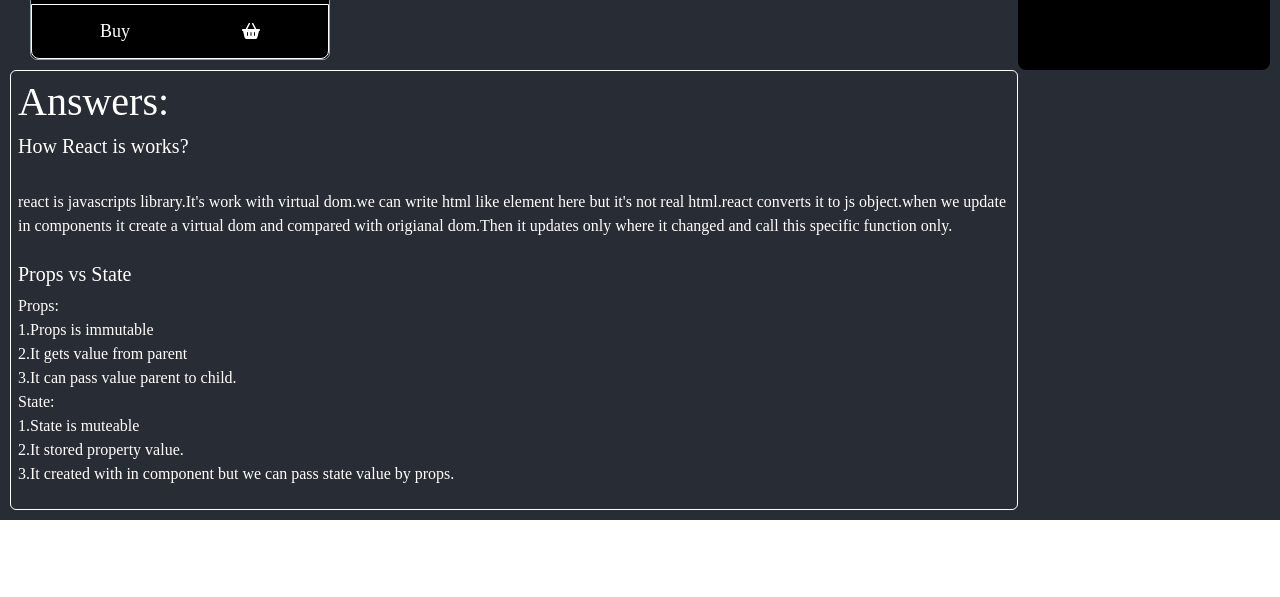
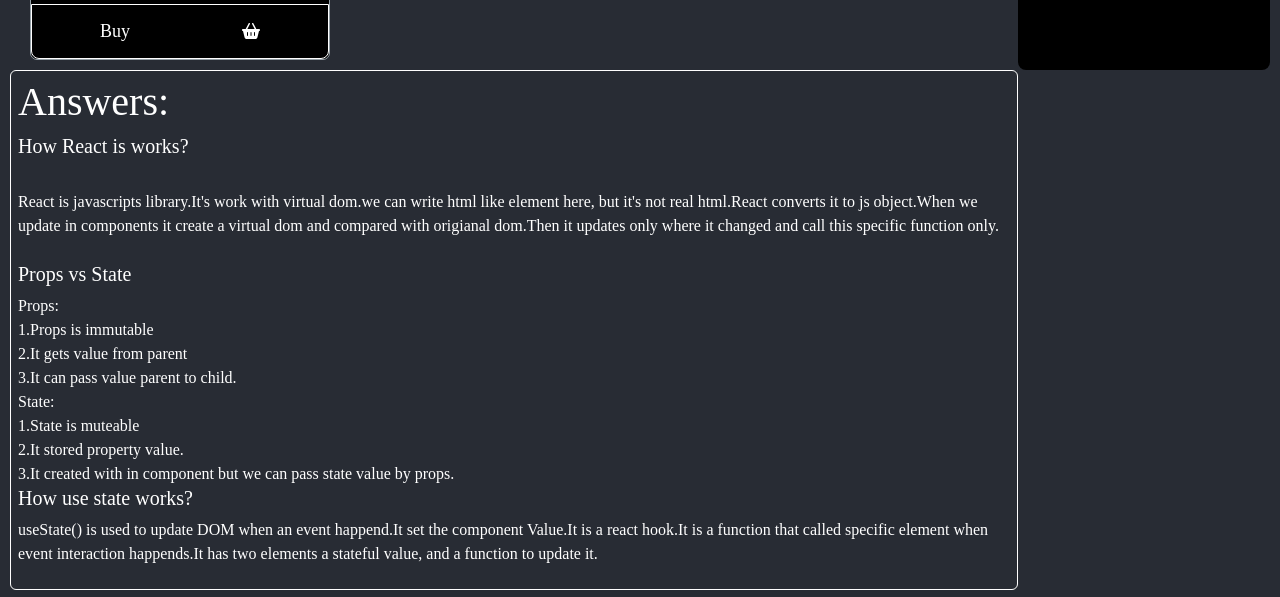
Before and after one commit to ATISH01/Guitar-Haven, a React (Create React App) app: page / in a window 1280 px wide. Shown: the part 2200-2797 px from the top of the page. Before the commit the page ends 2720 px from the top, so only its background shows below. Built offline with nearby package versions, Linux system fonts and the light colour scheme.

Commit message:
answer3And-answer-component

```diff
--- a/public/products.json
+++ b/public/products.json
@@ -88,7 +88,7 @@
     "price": 437,
     "stock": 1,
     "ratings": 4,
-    "img": "https://ae01.alicdn.com/kf/He934c048fd2c40f497d2808406abc642B/Chinese-made-music-man-JP6-electric-guitar-John-Petrucci-signature-Musicman-electric-guitar-Free-Shipping-guitar.jpg_Q90.jpg_.webp",
+    "img": "https://m.media-amazon.com/images/I/71h0T+JS0HL._AC_SL1500_.jpg",
     "quantity": 0
   },
   {
--- a/src/components/AllGuitars/AllGuitars.css
+++ b/src/components/AllGuitars/AllGuitars.css
@@ -42,15 +42,7 @@
     width: 80%;
 }
 
-.answser{
-    border: 1px solid white;
-    border-radius: 6px;
-    color: white;
-    padding: 7px;
-}
-.answser-text{
-    font-family: 'Times New Roman', Times, serif;
-}
+
 @media screen and (max-width:480px) {
     .Guitars-list{
 
--- a/src/components/AllGuitars/AllGuitars.js
+++ b/src/components/AllGuitars/AllGuitars.js
@@ -3,6 +3,7 @@ import InfoGuitar from '../InfoGuitar/InfoGuitar';
 import Guitars from '../Guitars/Guitars';
 
 import './AllGuitars.css'
+import Answer from '../Answer/Answer';
 
 const AllGuitars = () => {
     const [guitars, setGuitars] = useState([])
@@ -55,24 +56,7 @@ const AllGuitars = () => {
             <h3> Choosed For You:<br />{randomSelect.name}</h3>
             <img className='image' src={randomSelect.img} alt="" />
             </div>
-            <div className='answser'>
-                <h1 className='answser-text'>Answers:</h1>
-                <p className='answser-text'>
-                <h5>How React is works?</h5><br />
-                    react is javascripts library.It's work with virtual dom.we can write html like element here but it's not real html.react converts it to js object.when we update in components it create
-                    a virtual dom and compared with origianal dom.Then it updates only where it changed and call this specific function only. <br /><br />
-
-                        <h5>Props vs State</h5>
-                        Props: <br /> 1.Props is immutable <br />
-                            2.It gets value from parent  <br />
-                            3.It can pass value parent to child. <br />
-                        State: <br />
-                            1.State is muteable <br />
-                            2.It stored property value. <br />
-                            3.It created with in component but we can pass state value by props. <br />
-    </p>
-
-            </div>
+           <Answer></Answer>
         </div>
     );
 };
--- /dev/null
+++ b/src/components/Answer/Answer.css
@@ -0,0 +1,9 @@
+.answser{
+    border: 1px solid white;
+    border-radius: 6px;
+    color: white;
+    padding: 7px;
+}
+.answser-text{
+    font-family: 'Times New Roman', Times, serif;
+}
--- /dev/null
+++ b/src/components/Answer/Answer.js
@@ -0,0 +1,33 @@
+import React from 'react';
+import './Answer.css'
+
+const Answer = () => {
+    return (
+        <div>
+             <div className='answser'>
+                <h1 className='answser-text'>Answers:</h1>
+                <p className='answser-text'>
+                <h5>How React is works?</h5><br />
+                    React is javascripts library.It's work with virtual dom.we can write html like element here, but it's not real html.React converts it to js object.When we update in components it create
+                    a virtual dom and compared with origianal dom.Then it updates only where it changed and call this specific function only. <br /><br />
+
+                        <h5>Props vs State</h5>
+                        Props: <br /> 1.Props is immutable <br />
+                            2.It gets value from parent  <br />
+                            3.It can pass value parent to child. <br />
+                        State: <br />
+                            1.State is muteable <br />
+                            2.It stored property value. <br />
+                            3.It created with in component but we can pass state value by props. <br />
+
+                            <h5>How use state works?</h5>
+                            useState() is used to update DOM when an event happend.It set the component Value.It is a react hook.It is a function
+                            that called specific element when event interaction happends.It has two elements a stateful value, and a function to update it.
+                                </p>
+
+            </div>
+        </div>
+    );
+};
+
+export default Answer;
```
